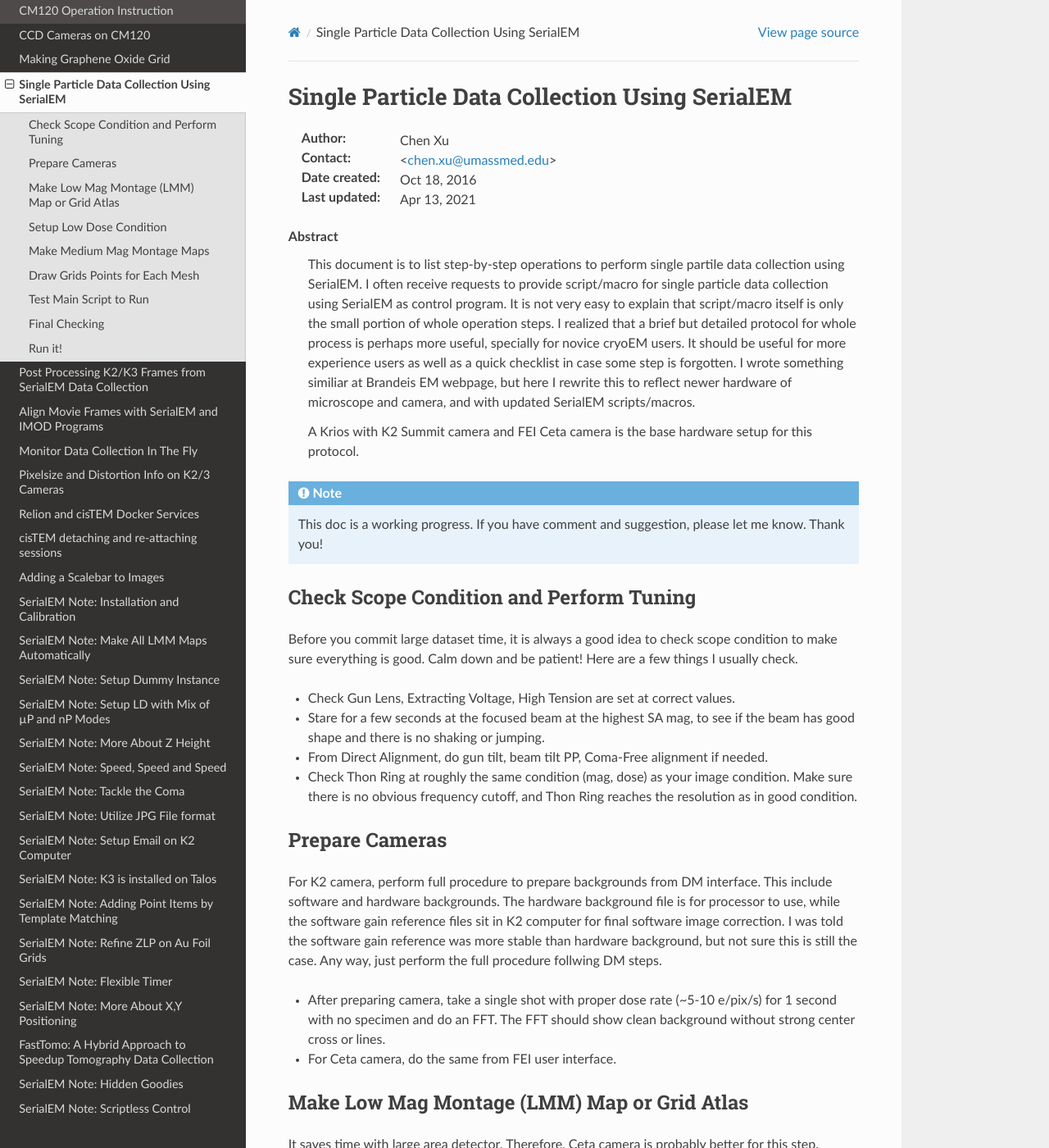
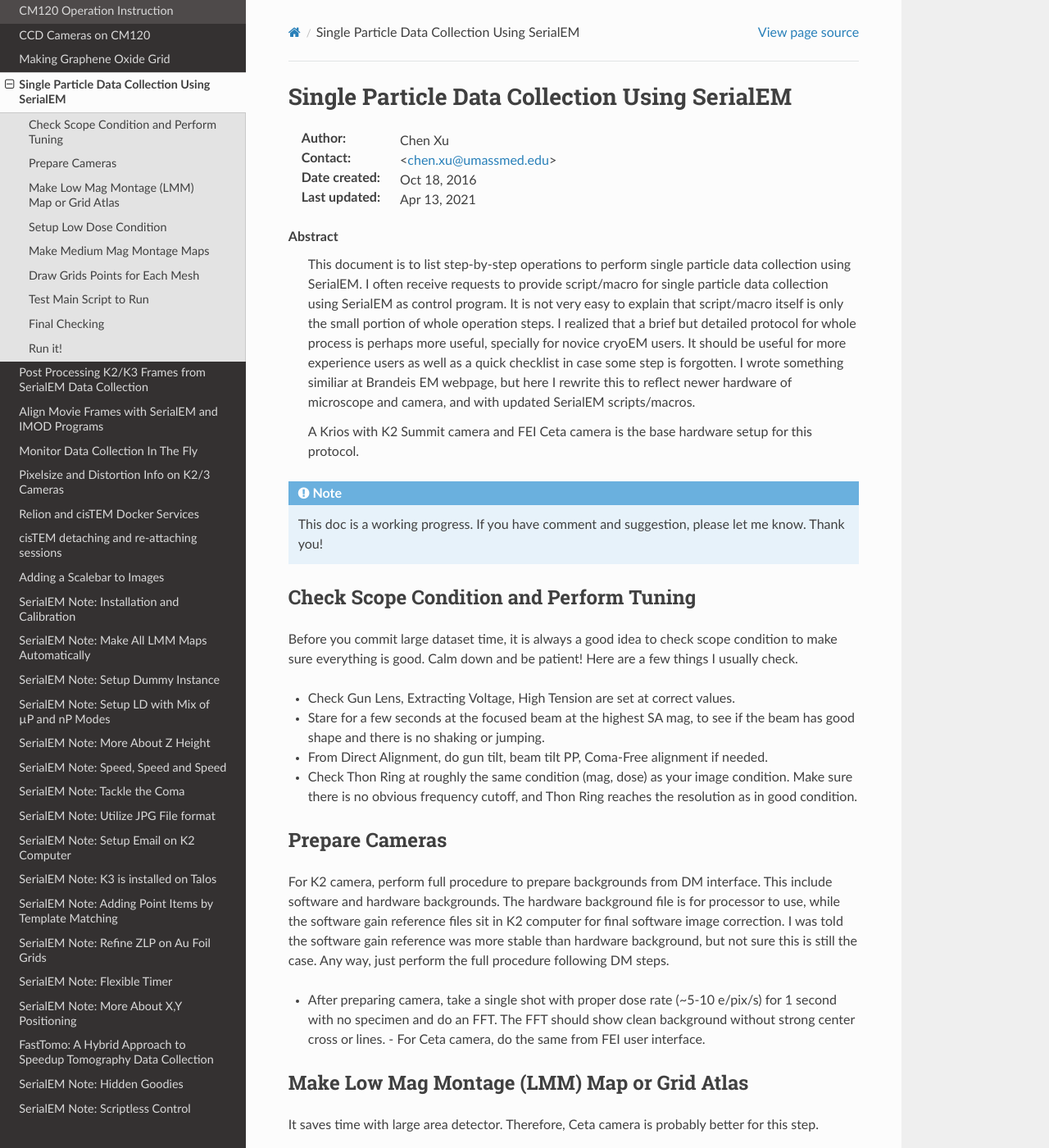
Before and after one commit to xuchen66/sphinx-emdocs, a Sphinx documentation site: the page built from source/singleparticle_serialem.rst, in a window 1280 px wide and 1400 px high. Shown: the whole window at 82% size. Built offline with Sphinx 7.4.7 and the Read the Docs theme 2.0.0, drawn with Linux system fonts in a browser that asks for light colours; pages that are not in the unit, such as notebooks, are missing from menus; some of the changed text lies outside the part shown.

Commit message:
Update singleparticle_serialem.rst

```diff
--- a/source/singleparticle_serialem.rst
+++ b/source/singleparticle_serialem.rst
@@ -1,4 +1,3 @@
-
 .. _singleparticle_serialem:
 
 Single Particle Data Collection Using SerialEM
@@ -11,47 +10,67 @@
 .. glossary::
 
    Abstract
-      This document is to list step-by-step operations to perform single partile data collection using SerialEM.
-      I often receive requests to provide script/macro for single particle data collection using SerialEM as control program.
-      It is not very easy to explain that script/macro itself is only the small portion of whole operation steps.
-      I realized that a brief but detailed protocol for whole process is perhaps more useful, specially for novice cryoEM users.
-      It should be useful for more experience users as well as a quick checklist in case some step is forgotten.
-      I wrote something similiar at Brandeis EM webpage, but here I rewrite this to reflect newer hardware of microscope and camera,
-      and with updated SerialEM scripts/macros.
+      This document is to list step-by-step operations to perform single
+      particle data collection using SerialEM. I often receive requests to provide
+      script/macro for single particle data collection using SerialEM as control
+      program.  It is not very easy to explain that script/macro itself is only
+      the small portion of whole operation steps.  I realized that a brief but
+      detailed protocol for whole process is perhaps more useful, specially for
+      novice cryoEM users.  It should be useful for more experience users as well
+      as a quick checklist in case some step is forgotten.  I wrote something
+      similiar at Brandeis EM webpage, but here I rewrite this to reflect newer
+      hardware of microscope and camera, and with updated SerialEM
+      scripts/macros.
 
-      A Krios with K2 Summit camera and FEI Ceta camera is the base hardware setup for this protocol.
+      A Krios with K2 Summit camera and FEI Ceta camera is the base hardware
+      setup for this protocol.
 
 .. note::
-      This doc is a working progress. If you have comment and suggestion, please let me know. Thank you!
+      This doc is a working progress. If you have comment and suggestion,
+      please let me know. Thank you!
 
 .. _scope_tuning:
 
 Check Scope Condition and Perform Tuning
 ----------------------------------------
 
-Before you commit large dataset time, it is always a good idea to check scope condition to make sure everything is good. Calm down and be patient! Here are a few things I usually check.
+Before you commit large dataset time, it is always a good idea to check
+scope condition to make sure everything is good. Calm down and be patient!
+Here are a few things I usually check.
 
 * Check Gun Lens, Extracting Voltage, High Tension are set at correct values.
-* Stare for a few seconds at the focused beam at the highest SA mag, to see if the beam has good shape and there is no shaking or jumping.
+* Stare for a few seconds at the focused beam at the highest SA mag, to see
+  if the beam has good shape and there is no shaking or jumping.
 * From Direct Alignment, do gun tilt, beam tilt PP, Coma-Free alignment if needed.
-* Check Thon Ring at roughly the same condition (mag, dose) as your image condition. Make sure there is no obvious frequency cutoff, and Thon Ring reaches the resolution as in good condition.
+* Check Thon Ring at roughly the same condition (mag, dose) as your image
+  condition. Make sure there is no obvious frequency cutoff, and Thon Ring
+  reaches the resolution as in good condition.
 
  .. _prepare_camera:
 
 Prepare Cameras
 ---------------
 
-For K2 camera, perform full procedure to prepare backgrounds from DM interface. This include software and hardware backgrounds. The hardware background file is for processor to use, while the software gain reference files sit in K2 computer for final software image correction. I was told the software gain reference was more stable than hardware background, but not sure this is still the case. Any way, just perform the full procedure follwing DM steps.
+For K2 camera, perform full procedure to prepare backgrounds from DM
+interface. This include software and hardware backgrounds. The hardware
+background file is for processor to use, while the software gain reference
+files sit in K2 computer for final software image correction. I was told the
+software gain reference was more stable than hardware background, but not
+sure this is still the case. Any way, just perform the full procedure
+following DM steps.
 
-- After preparing camera, take a single shot with proper dose rate (~5-10 e/pix/s) for 1 second with no specimen and do an FFT. The FFT should show clean background without strong center cross or lines.
-- For Ceta camera, do the same from FEI user interface.
+- After preparing camera, take a single shot with proper dose rate (~5-10
+  e/pix/s) for 1 second with no specimen and do an FFT. The FFT should show
+  clean background without strong center cross or lines.
+  - For Ceta camera, do the same from FEI user interface.
 
 .. _LMM:
 
 Make Low Mag Montage (LMM) Map or Grid Atlas
 --------------------------------------------
 
-It saves time with large area detector. Therefore, Ceta camera is probably better for this step.
+It saves time with large area detector. Therefore, Ceta camera is probably
+better for this step.
 
 - Select Ceta from Camera Control Setup
 - Insert/load your cryo grids
@@ -59,24 +78,27 @@
 - Spread beam to cover whole Ceta camera area
 - Start SerialEM if not yet
 - Select Ceta from SerialEM camera control setup *and* FEI Camera ocx.
-- Setup camera condition from SerialEM: Record (e.g. bin=4, exposure=0.4); a Record image gives proper counts (~2000)
+- Setup camera condition from SerialEM: Record (e.g. bin=4, exposure=0.4); a
+  Record image gives proper counts (~2000)
 - Navigator menu -> Open
-- Navigator menu -> Montaging & Grids -> Setup Full Montage; define montage file to open
+- Navigator menu -> Montaging & Grids -> Setup Full Montage; define montage
+  file to open
 - Montage Control Panel -> Start
 - Click "Yes" to make final overview of montage into a map
 - Close the montage file
 
 .. Tip::
 
-   If you are not happy with the aligning of the pieces, you may check and uncheck boxes like
-   "Treat sloopy..." and reload the map.
+   If you are not happy with the aligning of the pieces, you may check and
+   uncheck boxes like "Treat sloopy..." and reload the map.
 
 .. _setup_LD:
 
 Setup Low Dose Condition
 ------------------------
 
-You should have known how to setup Low Dose condition already. Here are some tips.
+You should have known how to setup Low Dose condition already. Here are some
+tips.
 
 - Turn on Low Dose Mode from SerialEM Low Dose control panel
 - Setup R beam first so that dose on detector and on specimen are all good.
@@ -92,15 +114,21 @@
 - select K2 camera from Camera Control Setup (from now on)
 - add a polygon (a mesh) in LMM map
 - add points for good meshes at center
-- add one landmarker such as a dirt point in LMM map
-- take the landmarker into View image (you may use FlowCam to move that feature into middle first.)
-- while landmarker point being current (highlighted), left click on the landmarker in View image, a green cross will appear
-- Navigator menu -> Shift to Marker -> Yes (this will change all the coordinates for all the navigator items)
+- add one landmark such as a dirt point in LMM map
+- take the landmark into View image (you may use FlowCam to move that
+  feature into middle first.)
+- while landmark point being current (highlighted), left click on the
+  landmark in View image, a green cross will appear
+- Navigator menu -> Shift to Marker -> Yes (this will change all the
+  coordinates for all the navigator items)
 - highlighting polygon item on navigator window, so it is currently selected
-- Navigator menu -> Montaging & Grids -> Setup Polygon Montage -> Check "using View ..." in the dialog window -> define montage filename.
+- Navigator menu -> Montaging & Grids -> Setup Polygon Montage -> Check
+  "using View ..." in the dialog window -> define montage filename.
 - Add flag "A" to all the interested mesh point items
-- Navigator menu -> Acquire At Points ... -> Check "Eucentric Rough" in Pre-action and "Acquire Montage Map" in main action
-- When finished, the MMM maps should be added to Navigator windows. You perhaps can close the montage file now.
+- Navigator menu -> Acquire At Points ... -> Check "Eucentric Rough" in
+  Pre-action and "Acquire Montage Map" in main action
+- When finished, the MMM maps should be added to Navigator windows. You
+  perhaps can close the montage file now.
 
 .. _draw_grid:
 
@@ -112,9 +140,11 @@
 - add a polygon item to exclude bad area
 - add 5 point items to define grid geometry
 - make any of the 5 items in the group is currently selected
-- Navigator menu -> Montaging & Grids -> Set Group Size (10um is a good start)
-- Navigator menu -> Montaging & Grids -> Check "Devide point into Groups"
-- Navigator menu -> Montaging & Grids -> Add Grid Points -> give polygon item number -> Flag "A" for all
+- Navigator menu -> Montaging & Grids -> Set Group Size (10um is a good
+  start)
+- Navigator menu -> Montaging & Grids -> Check "Divide point into Groups"
+- Navigator menu -> Montaging & Grids -> Add Grid Points -> give polygon
+  item number -> Flag "A" for all
 
 .. _Script:
 
@@ -129,7 +159,9 @@
    :name:
    :linenos:
 
-This script calls two functions - ``CycleTargetDefocus`` and ``Drift``. This is a standalone script. Some other functions can found `here on github.com <https://github.com/xuchen66/SerialEM-scripts/blob/new-features/MyFuncs.txt/>`_.
+This script calls two functions - ``CycleTargetDefocus`` and ``Drift``. This
+is a standalone script. Some other functions can found `here on github.com
+<https://github.com/xuchen66/SerialEM-scripts/blob/new-features/MyFuncs.txt/>`_.
 
 If running with python support, the code looks something like this:
 
@@ -138,21 +170,24 @@
    :caption:
    :linenos:
 
-This is a good time to test running this script on one of the point items in navigator window, to make sure it runs fine.
+This is a good time to test running this script on one of the point items in
+navigator window, to make sure it runs fine.
 
 .. _final_check:
 
 Final Checking
 --------------
 
-Now we should check to make sure all the conditions are good for batch data collections for hours and days.
+Now we should check to make sure all the conditions are good for batch data
+collections for hours and days.
 
 - Low Dose beams lined up for all the modes (area is the term SerialEM uses)
 - Record beam has proper intensity
 - Objective aperture is inserted and centered
 - Objective Stigmation is good
 - Thon ring with R beam on carbon area shows good scope condition
-- Total exposure time, frame time, total frame number, binning, output file options, frame saving folder etc. are all good.
+- Total exposure time, frame time, total frame number, binning, output file
+  options, frame saving folder etc. are all good.
 
 .. _aquire_at_points:
 
```
